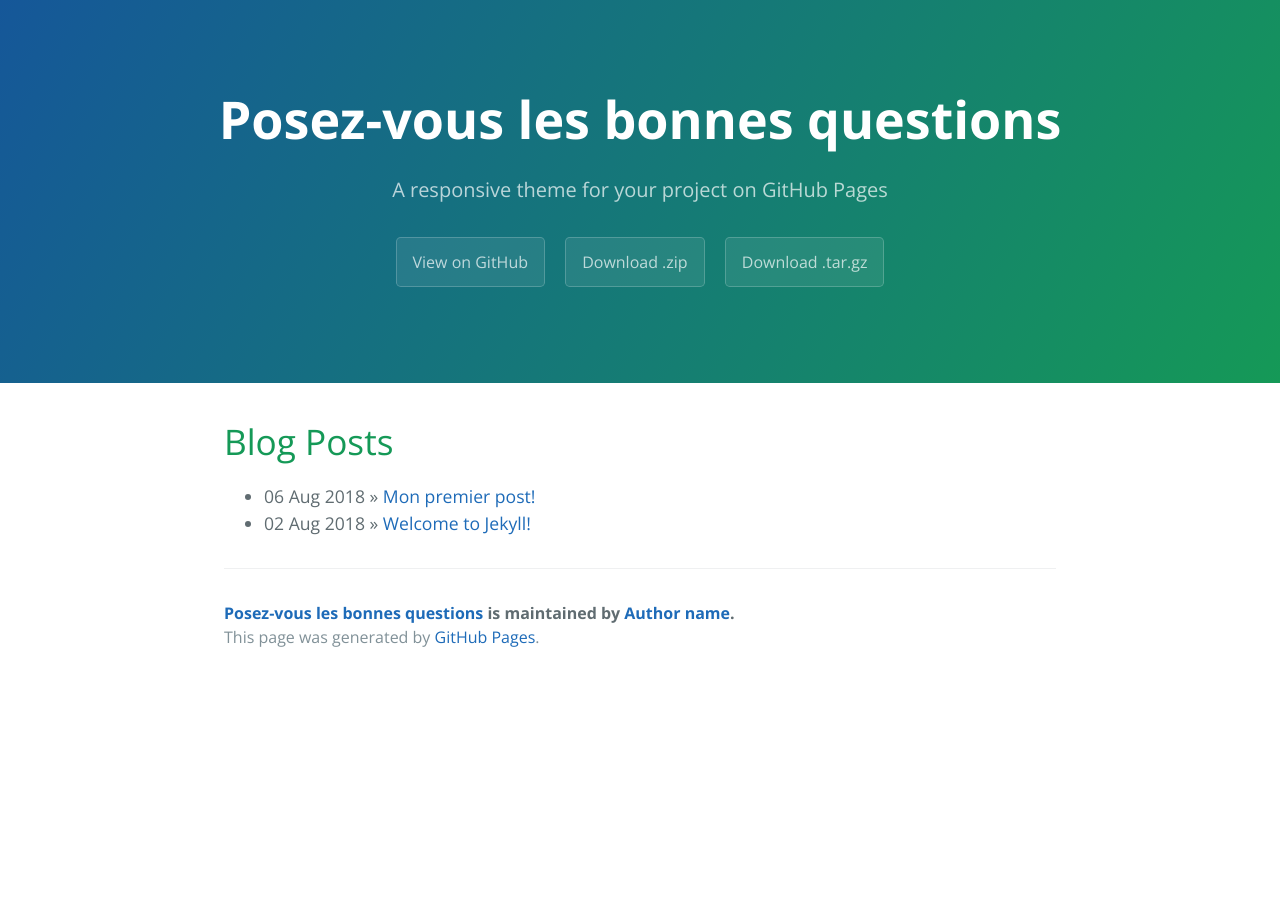
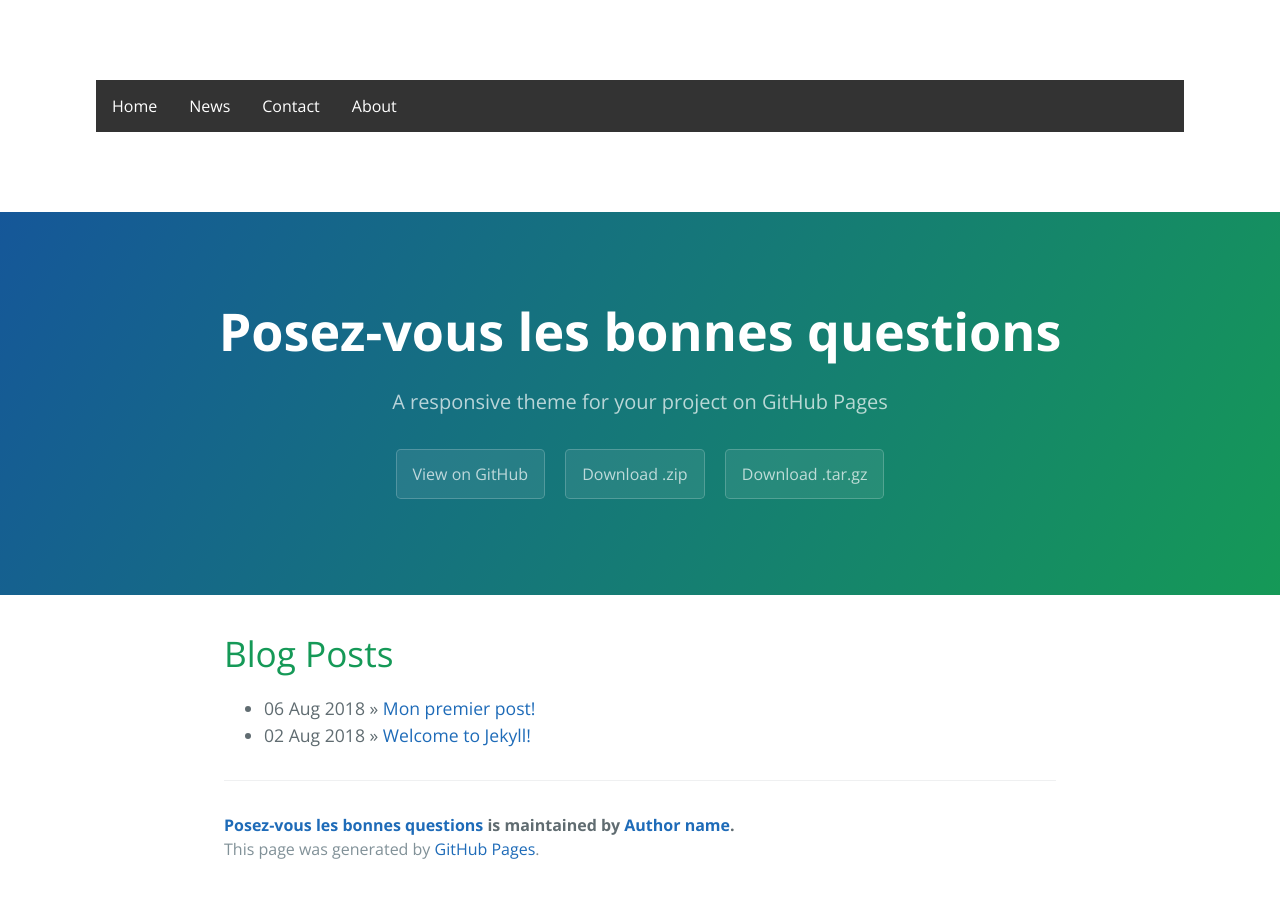
Before and after one commit to dufoura/dufoura.github.io, a Jekyll site: the page built from index.md, in a window 1280 px wide. Built offline with Jekyll 4.4.1, drawn with Linux system fonts in a browser that asks for light colours.

Commit message:
Update home.html

```diff
--- a/_layouts/home.html
+++ b/_layouts/home.html
@@ -4,6 +4,7 @@
   {% include head.html %}
 
   <body>
+    {% include page-navbar.html %}
     {% include page-header.html %}
 
     <section class="main-content">
```
